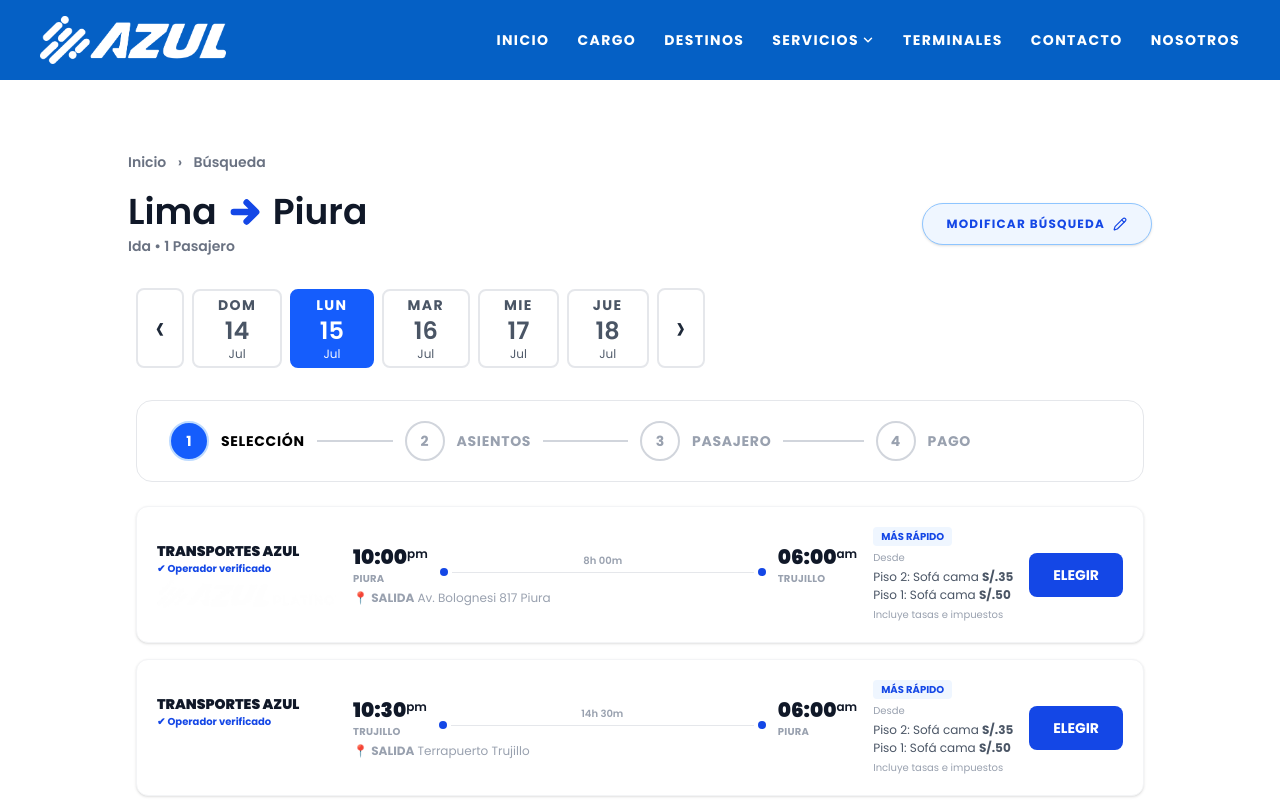
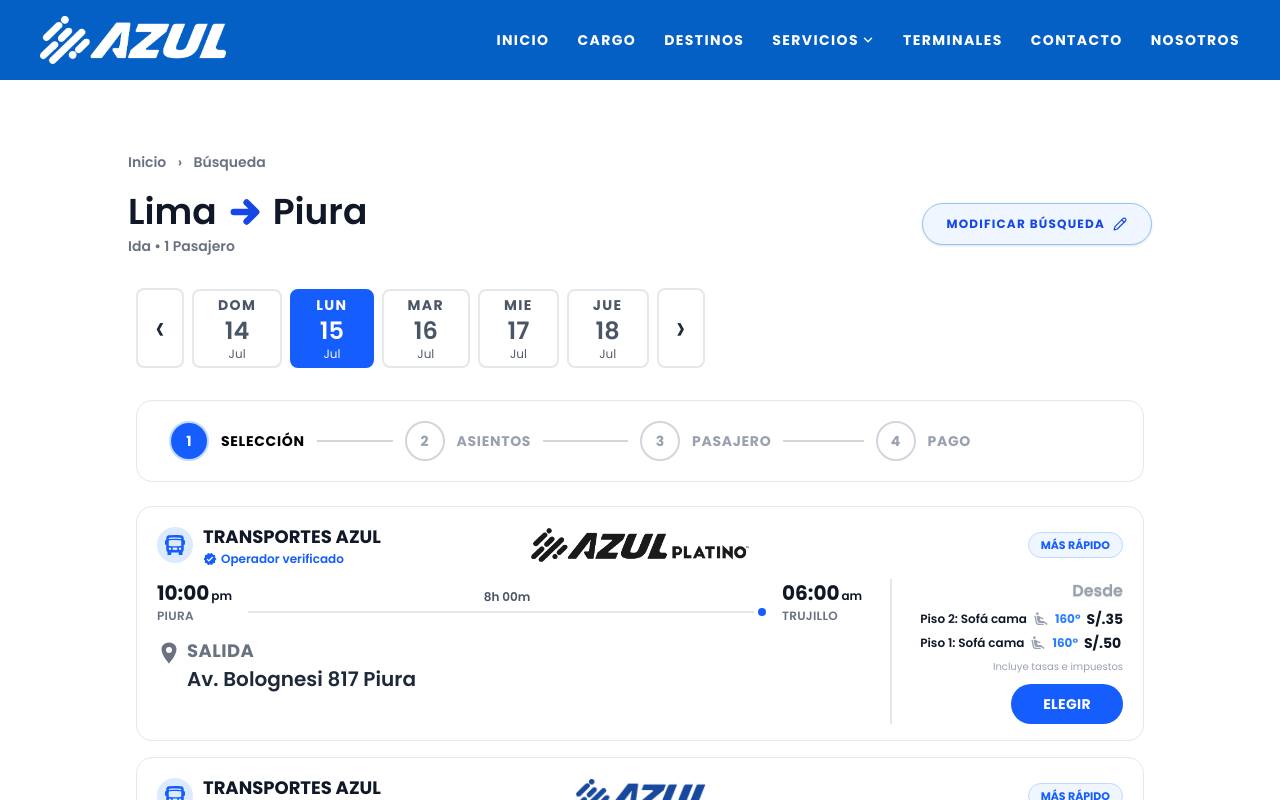
Before and after one commit to Cloudnium/AZUL, a Next.js app: page /busqueda in a window 1280 px wide. Shown: the top 800 px of the page. Built offline with nearby package versions, Linux system fonts and the light colour scheme.

Commit message:
Page pagos falta aun

```diff
--- a/app/busqueda/page.tsx
+++ b/app/busqueda/page.tsx
@@ -6,6 +6,9 @@ import { Suspense, useState } from 'react';
 import { useSearchParams } from 'next/navigation';
 import { HiArrowRight } from 'react-icons/hi';
 import { Pencil } from 'lucide-react';
+import { MdVerified, MdAirlineSeatReclineExtra } from 'react-icons/md';
+import { IoLocationSharp } from 'react-icons/io5';
+import { BsFillBusFrontFill } from 'react-icons/bs';
 
 const DIAS = [
   { day: 'DOM', num: 14, month: 'Jul' },
@@ -25,7 +28,8 @@ const VIAJES = [
     horaLlegada: '06:00', ampmLlegada: 'am',
     ciudadLlegada: 'TRUJILLO',
     terminal: 'Av. Bolognesi 817 Piura',
-    piso1: 50, piso2: 35,
+    piso1: { precio: 50, grados: 160, tipo: 'Sofá cama' },
+    piso2: { precio: 35, grados: 160, tipo: 'Sofá cama' },
   },
   {
     id: 2,
@@ -36,18 +40,20 @@ const VIAJES = [
     horaLlegada: '06:00', ampmLlegada: 'am',
     ciudadLlegada: 'PIURA',
     terminal: 'Terrapuerto Trujillo',
-    piso1: 50, piso2: 35,
+    piso1: { precio: 50, grados: 160, tipo: 'Sofá cama' },
+    piso2: { precio: 35, grados: 145, tipo: 'Semi cama' },
   },
   {
     id: 3,
-    logo: '/images/LOGO.png',
+    logo: '/images/AZULPLATINO.png',
     horaSalida: '09:30', ampmSalida: 'pm',
     ciudadSalida: 'SULLANA',
     duracion: '14h 30m',
     horaLlegada: '06:30', ampmLlegada: 'am',
     ciudadLlegada: 'TRUJILLO',
     terminal: 'Terminal Perla del Chira Sullana',
-    piso1: 50, piso2: 35,
+    piso1: { precio: 50, grados: 160, tipo: 'Sofá cama' },
+    piso2: { precio: 35, grados: 160, tipo: 'Sofá cama' },
   },
 ];
 
@@ -110,9 +116,9 @@ function BusquedaContent() {
       </div>
 
       <div className="max-w-5xl mx-auto px-2">
-        {/* Date selector — sin card, directo */}
+        {/* Date selector */}
         <div className="flex items-center gap-2 overflow-x-auto pb-8">
-          <button className={`flex flex-col items-center justify-center px-3 py-1 rounded-lg border-2 border-gray-200 bg-white text-gray-800 text-4xl shrink-0 hover:border-blue-300 transition-all`} style={{ minWidth: 48, minHeight: 80 }}>‹</button>
+          <button className="flex flex-col items-center justify-center px-3 py-1 rounded-lg border-2 border-gray-200 bg-white text-gray-800 text-4xl shrink-0 hover:border-blue-300 transition-all" style={{ minWidth: 48, minHeight: 80 }}>‹</button>
           {DIAS.map((d, i) => (
             <button
               key={i}
@@ -129,10 +135,10 @@ function BusquedaContent() {
               <span className="text-xs font-normal" style={{ opacity: 0.95 }}>{d.month}</span>
             </button>
           ))}
-          <button className={`flex flex-col items-center justify-center px-3 py-1 rounded-lg border-2 border-gray-200 bg-white text-gray-800 text-4xl shrink-0 hover:border-blue-300 transition-all`} style={{ minWidth: 48, minHeight: 80 }}>›</button>
+          <button className="flex flex-col items-center justify-center px-3 py-1 rounded-lg border-2 border-gray-200 bg-white text-gray-800 text-4xl shrink-0 hover:border-blue-300 transition-all" style={{ minWidth: 48, minHeight: 80 }}>›</button>
         </div>
 
-        {/* Steps — su propia sección con borde */}
+        {/* Steps */}
         <div className="border border-gray-200 rounded-2xl bg-white px-8 py-5 mb-6">
           <StepsBar active={1} />
         </div>
@@ -140,63 +146,107 @@ function BusquedaContent() {
         {/* Trip cards */}
         <div className="space-y-4 mb-12">
           {VIAJES.map(v => (
-            <div key={v.id} className="bg-white rounded-xl shadow-sm border border-gray-100 p-4 sm:p-5">
-              <div className="flex flex-col sm:grid gap-4 sm:items-center" style={{ gridTemplateColumns: '180px 1fr auto auto' }}>
-                {/* Operador */}
-                <div className="flex sm:flex-col gap-3 sm:gap-1 items-center sm:items-start">
+            <div key={v.id} className="bg-white rounded-2xl border border-gray-200 px-5 py-4">
+
+              {/* Fila superior: bus+nombre | logo centro | mas rapido */}
+              <div className="flex items-center mb-3">
+                <div className="flex items-center gap-2.5 w-1/3">
+                  <div className="w-9 h-9 rounded-full bg-blue-100 flex items-center justify-center shrink-0">
+                    <BsFillBusFrontFill className="w-5 h-5 text-blue-600" />
+                  </div>
                   <div>
-                    <p className="text-sm font-black">TRANSPORTES AZUL</p>
-                    <p className="text-[10px] text-blue-700 font-bold">✔ Operador verificado</p>
+                    <p className="text-lg font-bold text-gray-900">TRANSPORTES AZUL</p>
+                    <p className="text-xs text-blue-600 font-semibold flex items-center gap-1">
+                      <MdVerified className="w-3.5 h-3.5" /> Operador verificado
+                    </p>
                   </div>
+                </div>
+
+                <div className="flex-1 flex justify-center">
                   <Image
                     src={v.logo}
                     alt="Logo"
-                    width={90}
-                    height={28}
-                    style={{ width: 'auto', height: 28, objectFit: 'contain' }}
+                    width={160}
+                    height={34}
+                    style={{
+                      width: 'auto',
+                      height: 34,
+                      objectFit: 'contain',
+                      filter: v.logo.includes('AZULPLATINO')
+                        ? 'brightness(0) saturate(100%) invert(20%) sepia(0%) saturate(0%) brightness(50%)'
+                        : 'brightness(0) saturate(100%) invert(22%) sepia(97%) saturate(1200%) hue-rotate(200deg) brightness(90%)',
+                    }}
                   />
                 </div>
 
-                {/* Ruta */}
-                <div>
-                  <div className="flex items-center gap-3">
+                <div className="w-1/3 flex justify-end">
+                  <span className="bg-blue-50 text-blue-600 text-[11px] font-bold px-3 py-1 rounded-full border border-blue-200">MÁS RÁPIDO</span>
+                </div>
+              </div>
+
+              {/* Fila inferior: horario+salida | línea | precios+botón */}
+              <div className="flex items-stretch gap-0">
+
+                {/* Izquierda */}
+                <div className="flex-1 pr-5">
+                  <div className="flex items-center gap-4 mb-3">
                     <div>
-                      <span className="text-xl font-black">{v.horaSalida}<sup className="text-xs font-semibold">{v.ampmSalida}</sup></span>
-                      <p className="text-[10px] text-gray-400 font-bold uppercase tracking-wide">{v.ciudadSalida}</p>
+                      <span className="text-xl font-bold text-gray-900">
+                        {v.horaSalida}<span className="text-xs font-semibold text-gray-900 ml-0.5">{v.ampmSalida}</span>
+                      </span>
+                      <p className="text-[12px] text-gray-500 font-semibold uppercase tracking-wide">{v.ciudadSalida}</p>
                     </div>
                     <div className="flex-1 flex flex-col items-center">
-                      <span className="text-[10px] text-gray-400 font-semibold">{v.duracion}</span>
+                      <span className="text-[12px] text-gray-600 font-semibold mb-0.5">{v.duracion}</span>
                       <div className="flex items-center w-full gap-1">
-                        <div className="w-2 h-2 rounded-full bg-blue-700" style={{ flexShrink: 0 }} />
-                        <div className="flex-1 h-px bg-gray-200" />
-                        <div className="w-2 h-2 rounded-full bg-blue-700" style={{ flexShrink: 0 }} />
+                        <div className="flex-1 h-0.5 bg-gray-200" />
+                        <div className="w-2 h-2 rounded-full bg-blue-600 shrink-0" />
                       </div>
                     </div>
                     <div>
-                      <span className="text-xl font-black">{v.horaLlegada}<sup className="text-xs font-semibold">{v.ampmLlegada}</sup></span>
-                      <p className="text-[10px] text-gray-400 font-bold uppercase tracking-wide">{v.ciudadLlegada}</p>
+                      <span className="text-xl font-bold text-gray-900">
+                        {v.horaLlegada}<span className="text-xs font-semibold text-gray-900 ml-0.5">{v.ampmLlegada}</span>
+                      </span>
+                      <p className="text-[12px] text-gray-500 font-semibold uppercase tracking-wide">{v.ciudadLlegada}</p>
                     </div>
                   </div>
-                  <p className="text-xs text-gray-400 mt-1">📍 <strong>SALIDA</strong> {v.terminal}</p>
+                  <div className="flex items-start gap-1.5">
+                    <IoLocationSharp className="w-6 h-6 text-gray-500 mt-1 shrink-0" />
+                    <div>
+                      <p className="text-lg font-bold text-gray-500 uppercase tracking-wide">SALIDA</p>
+                      <p className="text-xl font-semibold text-gray-800">{v.terminal}</p>
+                    </div>
+                  </div>
                 </div>
 
-                {/* Precios */}
-                <div className="flex flex-row sm:flex-col gap-4 sm:gap-1">
-                  <span className="bg-blue-50 text-blue-700 text-[10px] font-bold px-2 py-0.5 rounded w-fit">MÁS RÁPIDO</span>
-                  <p className="text-[10px] text-gray-400">Desde</p>
-                  <div className="text-xs text-gray-600 space-y-0.5">
-                    <p>Piso 2: Sofá cama <strong>S/.{v.piso2}</strong></p>
-                    <p>Piso 1: Sofá cama <strong>S/.{v.piso1}</strong></p>
+                {/* Línea vertical */}
+                <div className="w-0.5 bg-gray-200 mx-2 self-stretch" />
+
+                {/* Derecha */}
+                <div className="flex flex-col items-end gap-1.5 pl-5 shrink-0">
+                  <p className="text-shadow-xs text-gray-400 font-semibold self-end">Desde</p>
+                  <div className="space-y-1">
+                    <div className="flex items-center gap-1.5">
+                      <span className="text-xs text-gray-900 font-semibold">Piso 2: {v.piso2.tipo}</span>
+                      <MdAirlineSeatReclineExtra className="w-4 h-4 text-gray-400" />
+                      <span className={`text-xs font-bold ${v.piso2.grados === 160 ? 'text-blue-500' : 'text-gray-400'}`}>{v.piso2.grados}°</span>
+                      <span className="text-sm font-bold text-gray-900">S/.{v.piso2.precio}</span>
+                    </div>
+                    <div className="flex items-center gap-1.5">
+                      <span className="text-xs text-gray-900 font-semibold">Piso 1: {v.piso1.tipo}</span>
+                      <MdAirlineSeatReclineExtra className="w-4 h-4 text-gray-400" />
+                      <span className={`text-xs font-bold ${v.piso1.grados === 160 ? 'text-blue-500' : 'text-gray-400'}`}>{v.piso1.grados}°</span>
+                      <span className="text-sm font-bold text-gray-900">S/.{v.piso1.precio}</span>
+                    </div>
                   </div>
                   <p className="text-[10px] text-gray-400">Incluye tasas e impuestos</p>
+                  <Link href={`/asientos?viajeId=${v.id}`}>
+                    <button className="bg-blue-600 hover:bg-blue-700 text-white font-bold text-sm px-8 py-2.5 rounded-full transition-colors tracking-wide mt-1">
+                      ELEGIR
+                    </button>
+                  </Link>
                 </div>
 
-                {/* Botón */}
-                <Link href={`/asientos?viajeId=${v.id}`}>
-                  <button className="bg-blue-700 hover:bg-blue-800 text-white font-bold text-sm px-6 py-3 rounded-lg transition-colors w-full sm:w-auto">
-                    ELEGIR
-                  </button>
-                </Link>
               </div>
             </div>
           ))}
```
